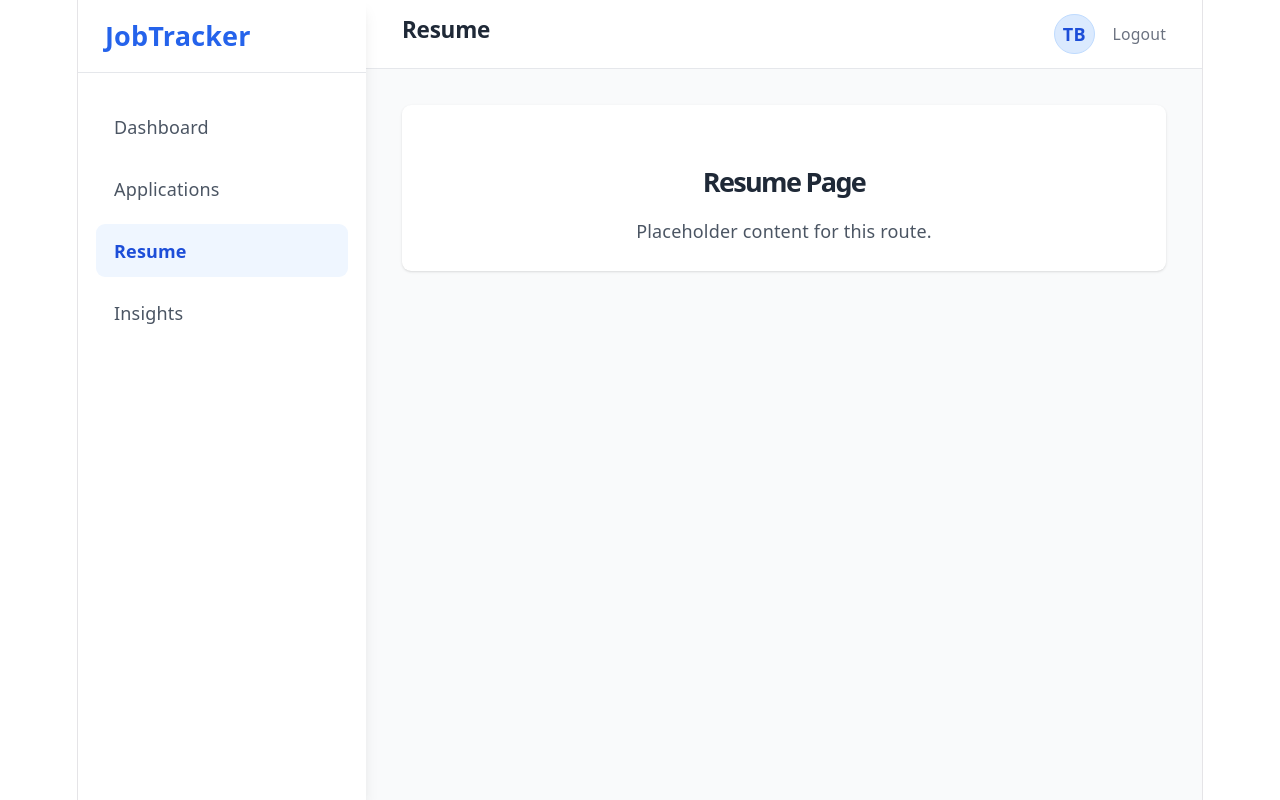
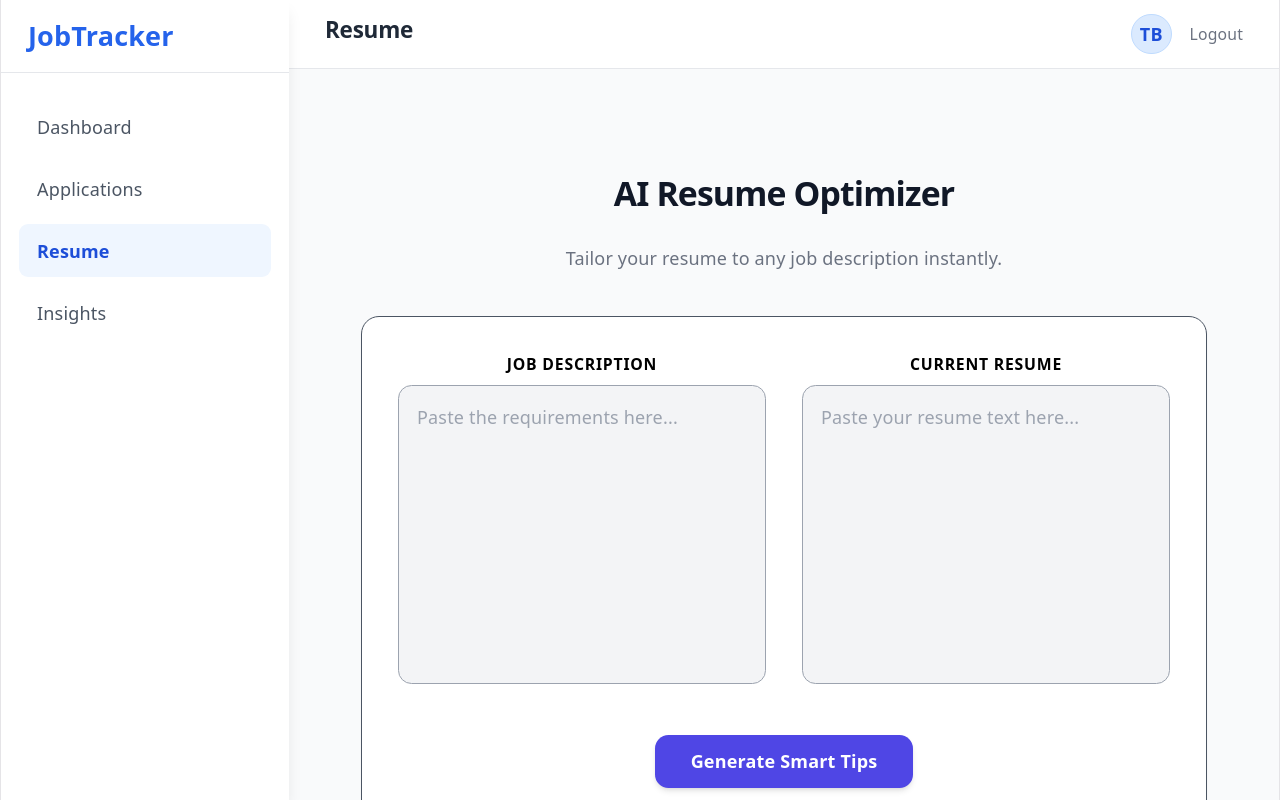
Before and after one commit to BoreddyNani/job-tracker-frontend, a React (Vite) app: page /resume in a window 1280 px wide. Built offline with nearby package versions, Linux system fonts and the light colour scheme; sample sign-in values are in the browser's storage.

Commit message:
added resume page

```diff
--- a/index.html
+++ b/index.html
@@ -6,7 +6,7 @@
     <meta name="viewport" content="width=device-width, initial-scale=1.0" />
     <title>job-tracker-frontend</title>
   </head>
-  <body>
+  <body className="bg-white-100 antialiased m-0 p-0 ">
     <div id="root"></div>
     <script type="module" src="/src/main.jsx"></script>
   </body>
--- a/src/App.css
+++ b/src/App.css
@@ -16,7 +16,11 @@
     outline-offset: 2px;
   }
 }
-
+body {
+  margin: 0;
+  padding: 0;
+  width: 100%;
+}
 .hero {
   position: relative;
 
--- a/src/App.jsx
+++ b/src/App.jsx
@@ -9,6 +9,7 @@ import Login from './pages/Login';
 
 export default function App() {
   return (
+    <div className="w-full">
       <BrowserRouter>
         <Routes>
           <Route path="/login" element={<Login />} />
@@ -25,5 +26,6 @@ export default function App() {
           </Route>
         </Routes>
       </BrowserRouter>
+    </div>
   );
 }
--- /dev/null
+++ b/src/api/resume.js
@@ -0,0 +1,10 @@
+import apiClient from './client';
+
+export const getResumeTips = async (jobDescription, currentResume) => {
+
+  const { data } = await apiClient.post('/ai/resume-tips', {
+    jobDescription,
+    currentResume
+  });
+  return data; // This contains your { tips: "..." } from Gemini
+};
--- /dev/null
+++ b/src/hooks/useResumeTips.js
@@ -0,0 +1,19 @@
+import {useState} from 'react';
+import { getResumeTips } from '../api/resume';
+export default function useResumeTips() {
+  const [tips, setTips] = useState(null);
+  const [isLoading, setIsLoading] = useState(false);
+  const [error, setError] = useState(null);
+
+  const getTips = async (jobDescription, currentResume) => {
+    setIsLoading(true); setError(null); setTips(null);
+    try {
+      const res = await getResumeTips(jobDescription, currentResume );
+      setTips(res.tips);
+    } catch (err) {
+      setError("Failed to get tips. Please try again.");
+    } finally { setIsLoading(false); }
+  };
+
+  return { tips, isLoading, error, getTips };
+}
--- a/src/index.css
+++ b/src/index.css
@@ -54,12 +54,10 @@
   }
 }
 
-body {
-  margin: 0;
-}
+
 
 #root {
-  width: 1126px;
+
   max-width: 100%;
   margin: 0 auto;
   text-align: center;
--- a/src/pages/Resume.jsx
+++ b/src/pages/Resume.jsx
@@ -1,8 +1,138 @@
+import React, { useState } from 'react';
+import useResumeTips from '../hooks/useResumeTips';
+
 export default function Resume() {
+  const [jobDescription, setJobDescription] = useState('');
+  const [currentResume, setcurrentResume] = useState('');
+  const { tips, loading, error, getTips } = useResumeTips();
+
+  const handleGetTips = async (event) => {
+    event.preventDefault();
+    if (!jobDescription || !currentResume) {
+      return;
+    }
+
+    getTips( jobDescription, currentResume );
+  };
+
+  const formatTip = (text) => {
+    // 1. Strip the leading numbers (e.g., "1. ") so the cards look cleaner
+    const cleanText = text.replace(/^\d+\.\s*/, '');
+    // 2. Convert Gemini's **bold** markdown into actual styled HTML
+    const htmlText = cleanText.replace(/\*\*(.*?)\*\*/g, '<span class="font-bold text-indigo-900">$1</span>');
+    return { __html: htmlText };
+  };
+
   return (
-    <div className="bg-white rounded-lg shadow p-6">
-      <h1 className="text-2xl font-bold text-gray-800 mb-4">Resume Page</h1>
-      <p className="text-gray-600">Placeholder content for this route.</p>
+    <div className="max-w-5xl mx-auto p-6 lg:p-8 space-y-10">
+
+      {/* Header Section */}
+      <div className="text-center space-y-2">
+        <h1 className="text-3xl font-extrabold text-gray-900 tracking-tight">
+          AI Resume Optimizer
+        </h1>
+        <p className="text-gray-500 font-medium">
+          Tailor your resume to any job description instantly.
+        </p>
+      </div>
+
+      {/* Main Form Section */}
+      <div className="bg-white p-8 rounded-2xl shadow-sm border border-gray-600">
+        <form onSubmit={handleGetTips} className="space-y-6">
+          <div className="grid grid-cols-1 md:grid-cols-2 gap-8">
+
+            {/* Job Description Input */}
+            <div className="space-y-2">
+              <label htmlFor="jobDescription" className="block text-sm font-semibold text-black uppercase tracking-wider">
+                Job Description
+              </label>
+              <textarea
+              id="jobDescription"
+              value={jobDescription}
+              onChange={(event) => setJobDescription(event.target.value)}
+              rows={10}
+              placeholder="Paste the requirements here..."
+              // ADDED text-black HERE:
+              className="w-full p-4 bg-gray-100 text-black border border-gray-400 rounded-xl focus:ring-2 focus:ring-indigo-500 focus:border-indigo-500 transition-colors resize-none"/>
+
+            </div>
+
+            {/* Current Resume Input */}
+            <div className="space-y-2">
+              <label htmlFor="currentResume" className="block text-sm font-semibold text-black uppercase tracking-wider">
+                Current Resume
+              </label>
+              <textarea
+                id="currentResume"
+                value={currentResume}
+                onChange={(event) => setcurrentResume(event.target.value)}
+                rows={10}
+                placeholder="Paste your resume text here..."
+                className="w-full p-4 bg-gray-100 text-black border border-gray-400 rounded-xl focus:ring-2 focus:ring-indigo-500 focus:border-indigo-500 transition-colors resize-none"
+              />
+            </div>
+          </div>
+
+          {/* Action Button */}
+          <div className="flex justify-center pt-4">
+            <button
+              type="submit"
+              disabled={loading}
+              className="bg-indigo-600 text-white px-8 py-3 rounded-xl hover:bg-indigo-700 shadow-md font-semibold transition-all disabled:opacity-70 disabled:cursor-not-allowed flex items-center space-x-2"
+            >
+              {loading ? (
+                <>
+                  <svg className="animate-spin -ml-1 mr-3 h-5 w-5 text-white" fill="none" viewBox="0 0 24 24">
+                    <circle className="opacity-25" cx="12" cy="12" r="10" stroke="currentColor" strokeWidth="4"></circle>
+                    <path className="opacity-75" fill="currentColor" d="M4 12a8 8 0 018-8V0C5.373 0 0 5.373 0 12h4zm2 5.291A7.962 7.962 0 014 12H0c0 3.042 1.135 5.824 3 7.938l3-2.647z"></path>
+                  </svg>
+                  <span>Analyzing Match...</span>
+                </>
+              ) : (
+                <span>Generate Smart Tips</span>
+              )}
+            </button>
+          </div>
+        </form>
+      </div>
+
+      {/* Error State */}
+      {error && (
+        <div className="bg-red-50 border-l-4 border-red-500 p-4 rounded-md">
+          <p className="text-red-700 font-medium">{error}</p>
+        </div>
+      )}
+
+      {/* Results Section */}
+      {tips && (
+        <div className="space-y-6 animate-fade-in-up">
+          <div className="flex items-center space-x-3 border-b border-gray-200 pb-4">
+            <svg className="w-8 h-8 text-indigo-600" fill="none" stroke="currentColor" viewBox="0 0 24 24">
+              <path strokeLinecap="round" strokeLinejoin="round" strokeWidth="2" d="M13 10V3L4 14h7v7l9-11h-7z" />
+            </svg>
+            <h2 className="text-2xl font-bold text-gray-900">Recommended Updates</h2>
+          </div>
+
+          <div className="grid grid-cols-1 gap-4">
+            {/* Split the tips string by newline, remove empty lines, and map to cards */}
+            {tips.split('\n').filter(tip => tip.trim() !== '').map((tip, index) => (
+              <div
+                key={index}
+                className="bg-white p-5 rounded-xl shadow-sm border border-gray-100 hover:shadow-md transition-shadow border-l-4 border-l-indigo-500 flex items-start space-x-4"
+              >
+                <div className="flex-shrink-0 w-8 h-8 bg-indigo-100 rounded-full flex items-center justify-center text-indigo-700 font-bold">
+                  {index + 1}
+                </div>
+                <p
+                  className="text-gray-700 leading-relaxed pt-1"
+                  dangerouslySetInnerHTML={formatTip(tip)}
+                />
+              </div>
+            ))}
+          </div>
+        </div>
+      )}
+
     </div>
   );
 }
```
Lines whose indentation alone changed are shown as unchanged.
